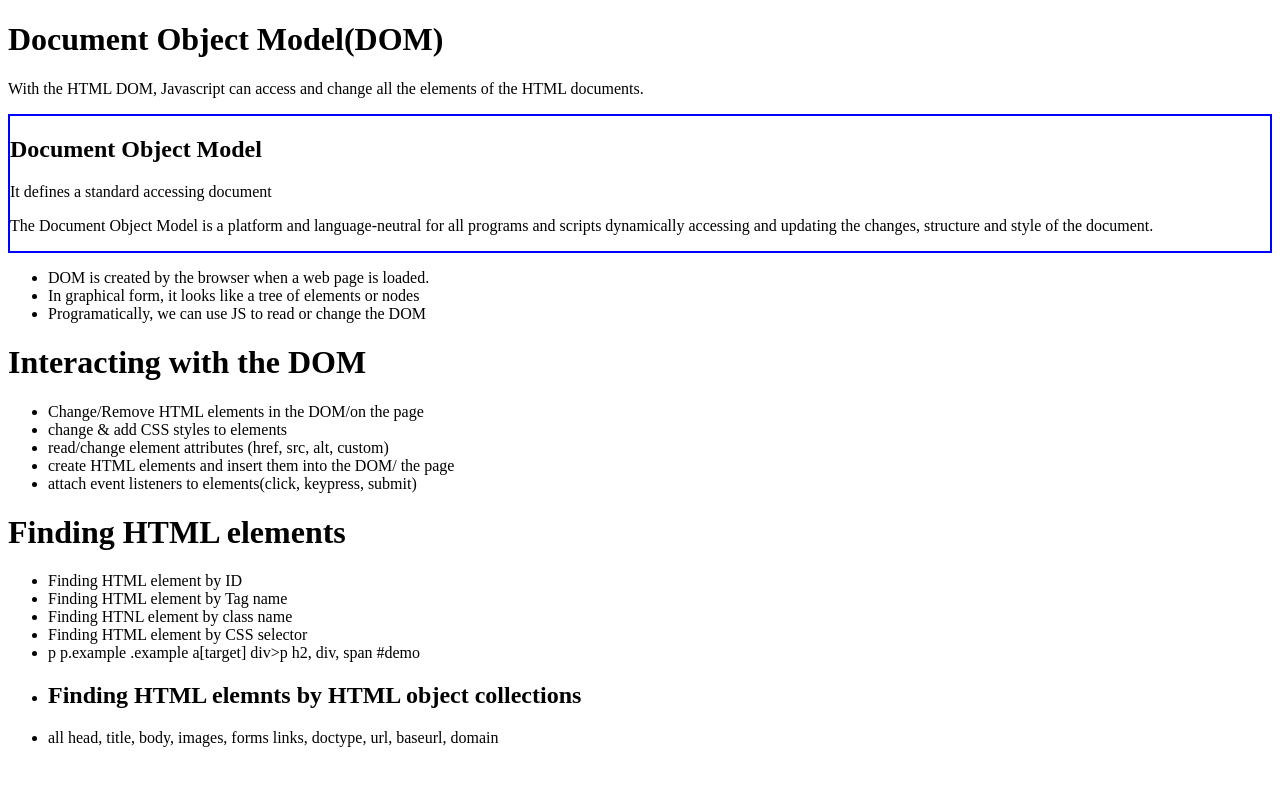
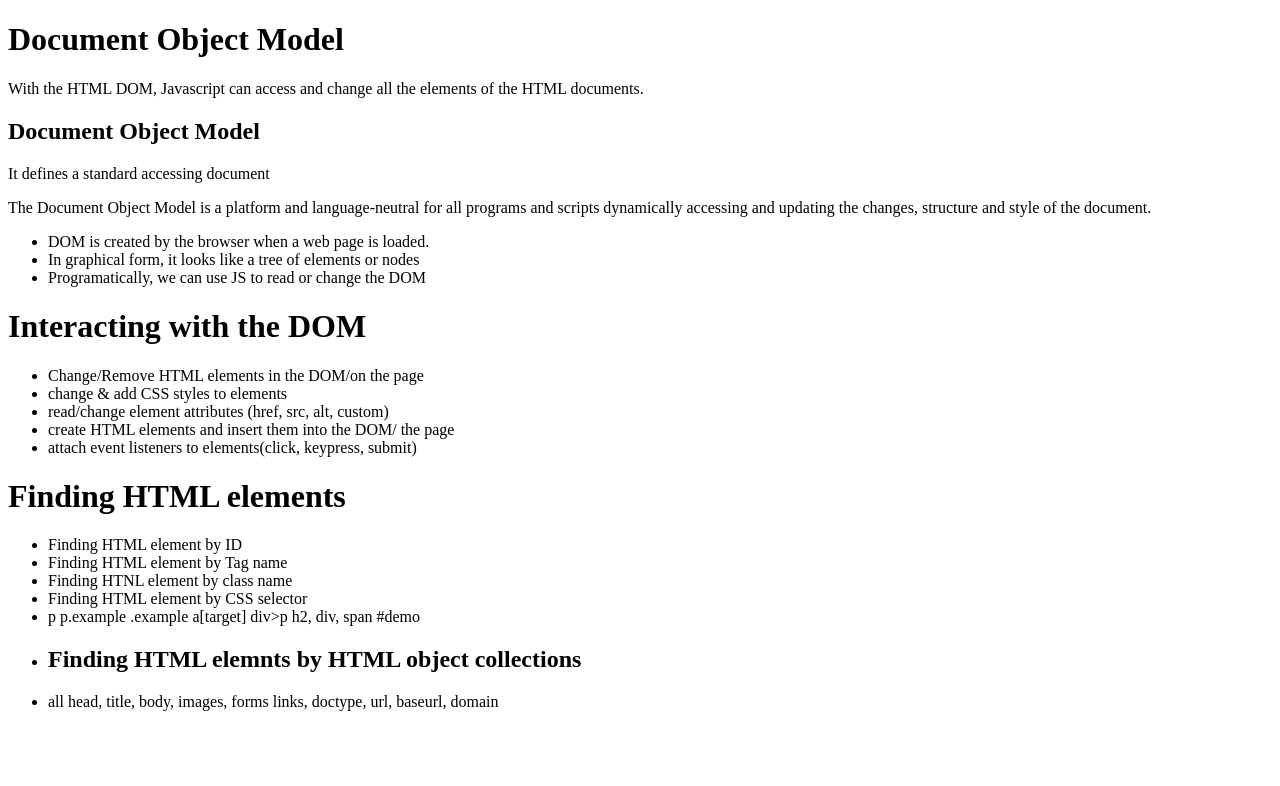
Before and after one commit to mdafsha9/DOM, a plain HTML site: page index.html in a window 1280 px wide. Drawn offline with Linux system fonts and the light colour scheme.

Commit message:
getElementsByTagName

```diff
--- a/index.html
+++ b/index.html
@@ -4,10 +4,11 @@
     <title>Document Object Model</title>
     <meta charset="UTF-8">
     <meta name="viewport" content="width=device-width, initial-scale=1.0">
-    <script src="idSel.js" defer></script>
+    <!--<script src="idSel.js" defer></script>-->
+    <script src="tagSel.js" defer></script>
   </head>
   <body>
-    <h1>Document Object Model(DOM)</h1>
+    <h1>DOM</h1>
     <p>With the HTML DOM, Javascript can access and change all the elements of the HTML documents.</p>
     <div id="dom">
       <h2>Document Object Model</h2>
--- /dev/null
+++ b/tagSel.js
@@ -0,0 +1,7 @@
+//Finding an HTML element by tag name
+
+const tagSel = document.getElementsByTagName('h1')[0];
+console.log(tagSel);
+setTimeout(()=>{
+  tagSel.textContent = "Document Object Model";
+},1000)
```
